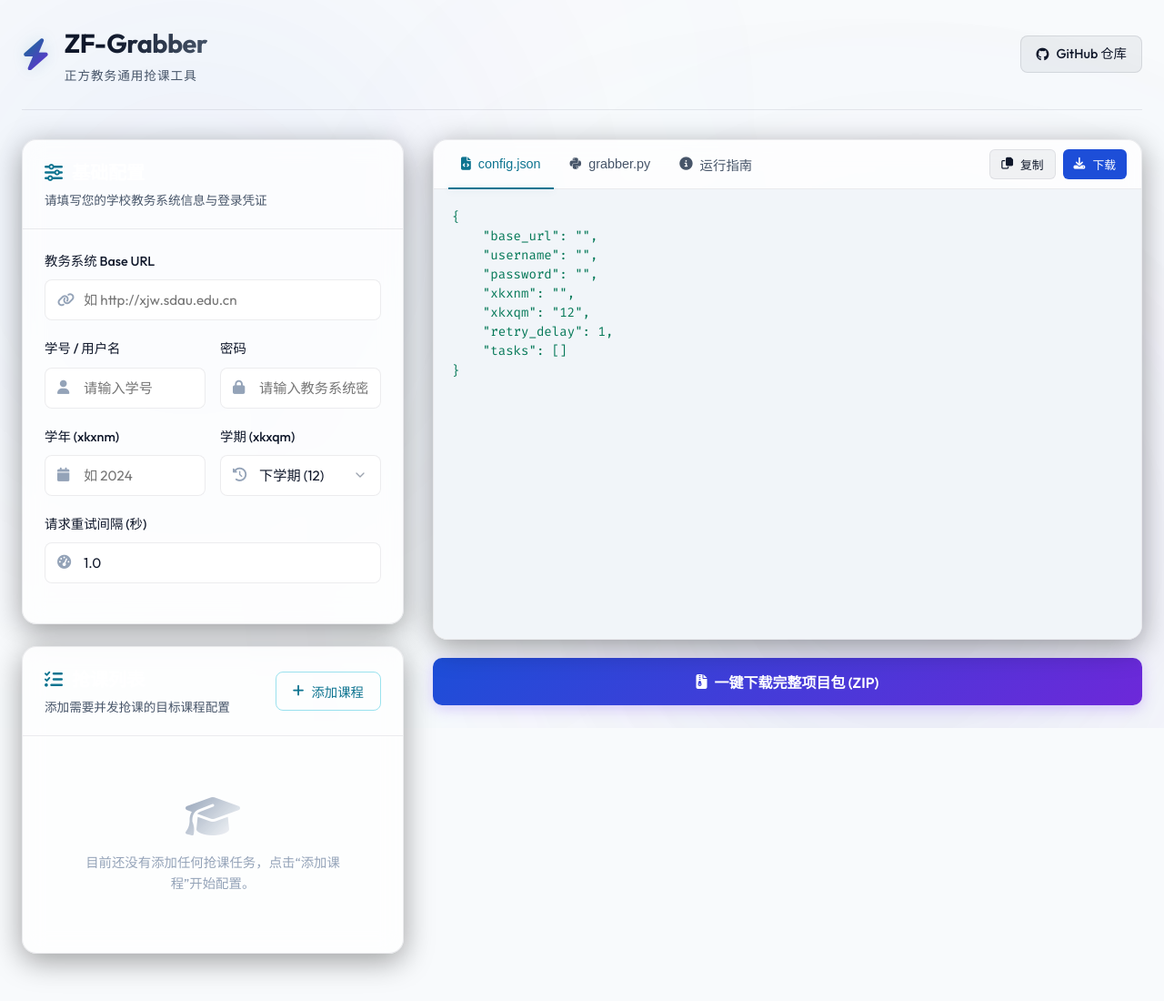
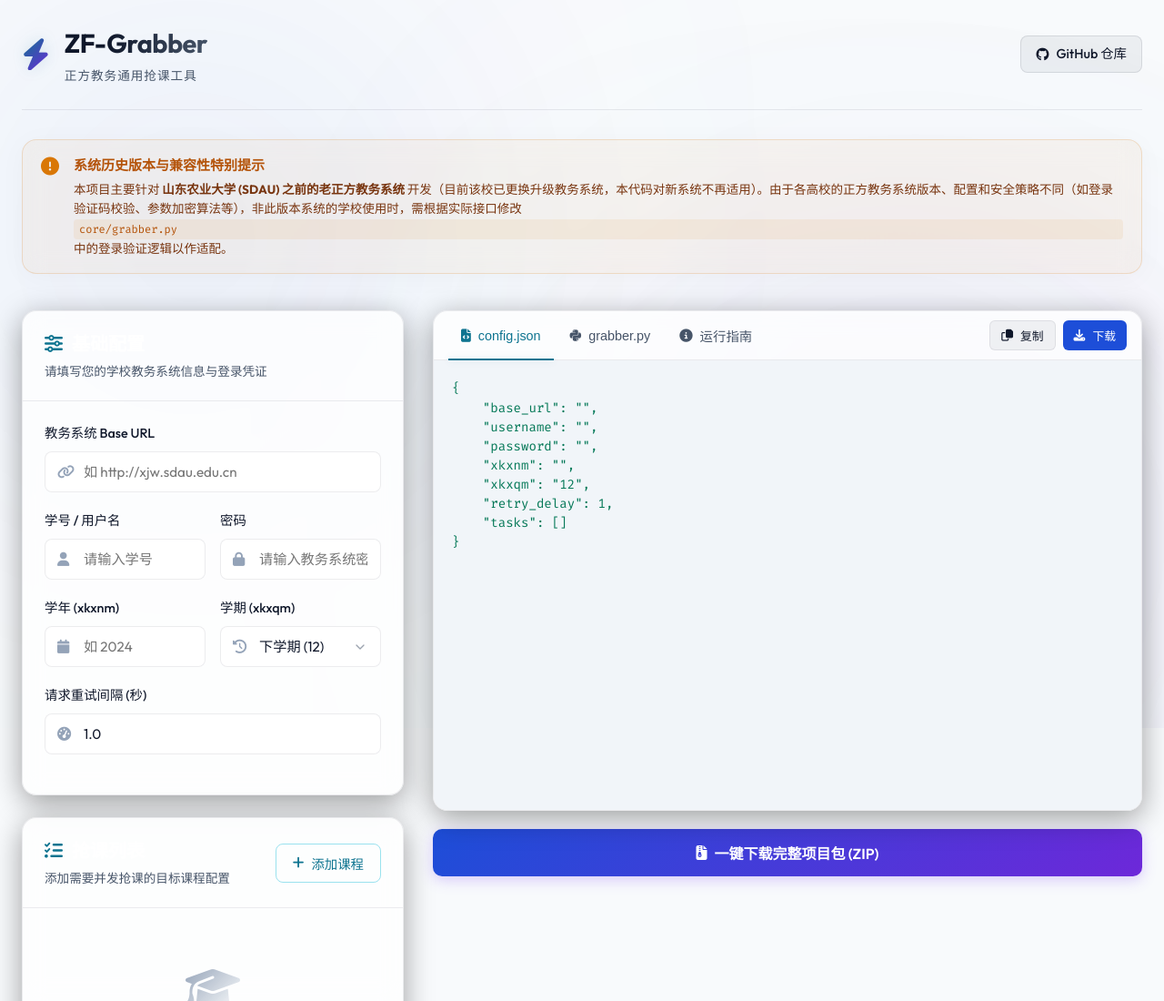
Before and after one commit to tom613951/hubble-browser-agent, a plain HTML site: page frontend/index.html in a window 1280 px wide. Shown: the top 1100 px of the page at 91% size. Drawn offline with nearby package versions, Linux system fonts and the light colour scheme.

Commit message:
docs: Update SDAU system replacement warning and fix GitHub repository link

```diff
--- a/frontend/app.js
+++ b/frontend/app.js
@@ -361,6 +361,10 @@
 `;
 
 const README_MARKDOWN_TEMPLATE = `# Zhengfang Course Grabber (正方教务抢课通用脚本)
+
+> **📌 历史版本与兼容性说明：**
+> 本项目主要针对 **山东农业大学 (SDAU) 之前的老正方教务系统** 进行了开发与适配（该校目前已经更换升级教务系统，本代码对新系统不再适用）。
+> 由于全国各高校的正方教务系统二次开发配置、登录验证方式（例如滑块拼图校验、双因素短信验证）以及密码参数前端加密算法存在很大差异，若在其他高校使用此脚本，通常需要根据实际接口对 \`grabber.py\` 中的 \`login\` 部分进行定制开发与修改（SDAU 旧版教务系统仅需要普通的图形验证码登录，脚本中内置了 \`ddddocr\` 本地自动识别）。
 
 一个简单、高度并发、配置化的正方教务系统选课/抢课 Python 脚本。支持多线程并发、自动处理登录图形验证码、教务选课参数动态解析。
 
--- a/frontend/index.html
+++ b/frontend/index.html
@@ -30,7 +30,7 @@
                 </div>
             </div>
             <div class="header-actions">
-                <a href="https://github.com" target="_blank" class="github-btn" id="btn-github-link">
+                <a href="https://github.com/tom613951/nifty-hubble" target="_blank" class="github-btn" id="btn-github-link">
                     <i class="fa-brands fa-github"></i> GitHub 仓库
                 </a>
             </div>
@@ -38,6 +38,15 @@
 
         <!-- 主体 -->
         <main class="app-main">
+            <!-- 提示横幅 -->
+            <div class="system-notice-banner glass-card">
+                <i class="fa-solid fa-circle-exclamation notice-icon"></i>
+                <div class="notice-content">
+                    <h3>系统历史版本与兼容性特别提示</h3>
+                    <p>本项目主要针对 <strong>山东农业大学 (SDAU) 之前的老正方教务系统</strong> 开发（目前该校已更换升级教务系统，本代码对新系统不再适用）。由于各高校的正方教务系统版本、配置和安全策略不同（如登录验证码校验、参数加密算法等），非此版本系统的学校使用时，需根据实际接口修改 <code>core/grabber.py</code> 中的登录验证逻辑以作适配。</p>
+                </div>
+            </div>
+
             <!-- 左侧：表单配置区域 -->
             <section class="config-section">
                 <div class="card glass-card">
--- a/frontend/style.css
+++ b/frontend/style.css
@@ -797,6 +797,61 @@
 }
 
 /* ==========================================================================
+   System Notice Banner
+   ========================================================================== */
+
+.system-notice-banner {
+    grid-column: 1 / -1;
+    padding: 16px 20px;
+    border-radius: var(--card-radius);
+    background: rgba(245, 158, 11, 0.06);
+    border: 1px solid rgba(245, 158, 11, 0.18);
+    backdrop-filter: blur(12px);
+    -webkit-backdrop-filter: blur(12px);
+    display: flex;
+    align-items: flex-start;
+    gap: 16px;
+    margin-bottom: 8px;
+    box-shadow: 0 4px 30px rgba(0, 0, 0, 0.15);
+}
+
+.system-notice-banner .notice-icon {
+    font-size: 20px;
+    color: var(--warning);
+    margin-top: 3px;
+    flex-shrink: 0;
+}
+
+.system-notice-banner .notice-content {
+    flex-grow: 1;
+}
+
+.system-notice-banner .notice-content h3 {
+    font-size: 15px;
+    font-weight: 600;
+    color: #fcd34d;
+    margin-bottom: 4px;
+    display: flex;
+    align-items: center;
+    gap: 8px;
+}
+
+.system-notice-banner .notice-content p {
+    font-size: 13.5px;
+    line-height: 1.6;
+    color: var(--text-secondary);
+}
+
+.system-notice-banner .notice-content p code {
+    background: rgba(255, 255, 255, 0.08);
+    color: var(--text-primary);
+    padding: 2px 6px;
+    border-radius: 4px;
+    font-family: 'Fira Code', monospace;
+    font-size: 12px;
+}
+
+/* ==========================================================================
    Light Mode Theme (Follows System Preferences)
    ========================================================================== */
 
@@ -951,4 +1006,28 @@
     .markdown-body blockquote p {
         color: #0f172a;
     }
+
+    /* Light Mode Notice Banner */
+    .system-notice-banner {
+        background: rgba(217, 119, 6, 0.05);
+        border-color: rgba(217, 119, 6, 0.18);
+        box-shadow: 0 4px 30px rgba(15, 23, 42, 0.03);
+    }
+
+    .system-notice-banner .notice-icon {
+        color: #d97706;
+    }
+
+    .system-notice-banner .notice-content h3 {
+        color: #b45309;
+    }
+
+    .system-notice-banner .notice-content p {
+        color: #78350f;
+    }
+
+    .system-notice-banner .notice-content p code {
+        background: rgba(217, 119, 6, 0.08);
+        color: #b45309;
+    }
 }
```
Also changed, not shown: 1 other file.
